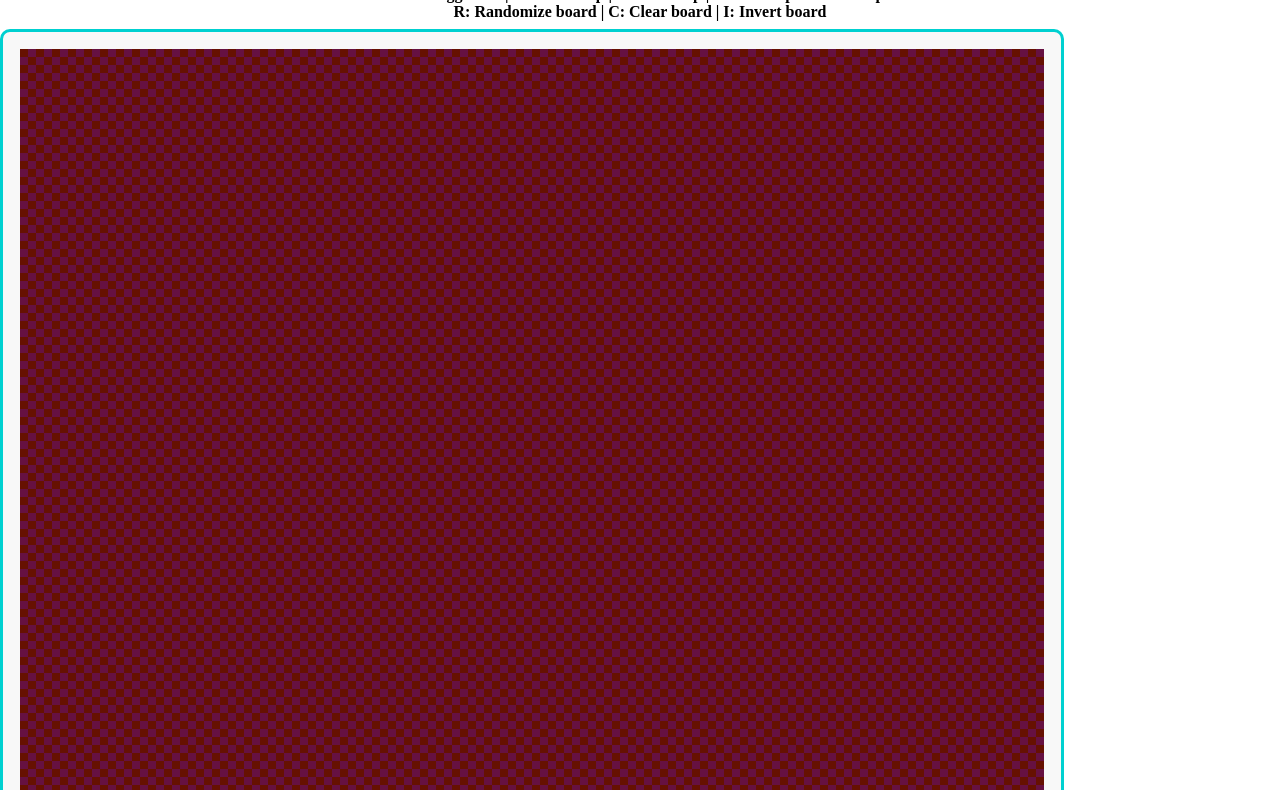
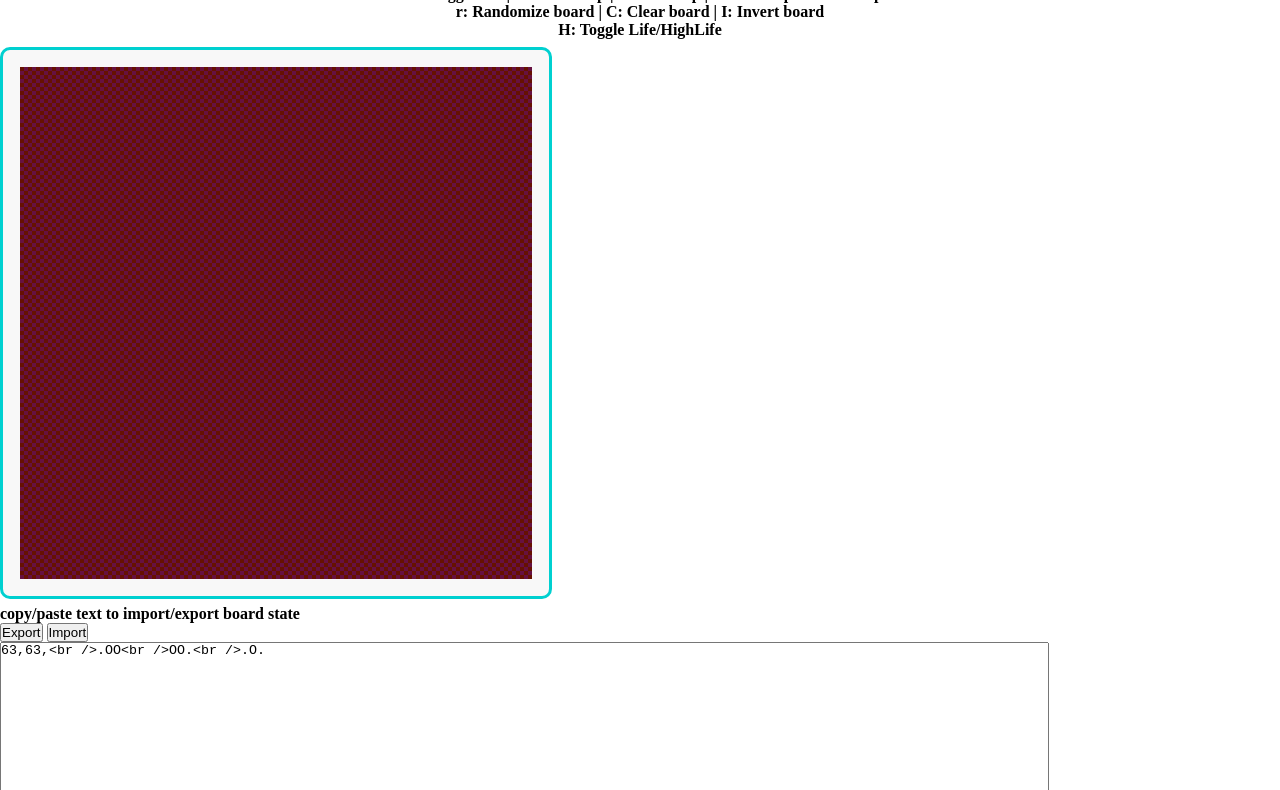
Before and after one commit to glamcube17/MULife, a plain HTML site: page index.html in a window 1280 px wide. Shown: the part 60-850 px from the top of the page. Drawn offline with Linux system fonts and the light colour scheme.

Commit message:
Import/export board state from plaintext

```diff
--- a/index.html
+++ b/index.html
@@ -38,9 +38,11 @@
 
 		<h1 class='center-content'>Game of Life Test</h1>
 
-		<h4 class='center-content'>LMouse: Toggle cell | Enter: 1-Step | A: Auto-step | -/=: Slow/speed auto-step rate</h4>
-		<h4 class='center-content'> R: Randomize board | C: Clear board | I: Invert board</h4>
+		<h4 class='center-content'>LMouse: Toggle cell | Enter: 1-Step | a: Auto-step | -/=: Slow/speed auto-step rate</h4>
+		<h4 class='center-content'> r: Randomize board | C: Clear board | I: Invert board</h4>
+		<h4 class='center-content'> H: Toggle Life/HighLife</h4>
 
+		<!-- <input type="checkbox" name="highLifeCheckbox" value="HighLife" />HighLife -->
 
 	</div>
 
@@ -49,30 +51,48 @@
 		<div class='stretch-container'>
 
 			<div class='canvas-div'>
-				<canvas id='tab00-canvas' height='1024' width='1024'>
+				<canvas id='life-canvas' height='512' width='512'>
 						Oops! Canvas not supported. Try Firefox!
 				</canvas>
+
+
+
 			</div>
+
+			<!-- @todo I'm aware this is not how to do formatting -->
+			<!-- I'll do it properly later when I can be bothered to remember how -->
+			<br /><br /><br /><br /><br /><br />
+			<br /><br /><br /><br /><br /><br />
+			<br /><br /><br /><br /><br /><br />
+			<br /><br /><br /><br /><br /><br />
+			<br /><br /><br /><br /><br /><br />
+			<br />
+			<!-- <br /><br /><br /><br /><br /> -->
+
+			<h4>copy/paste text to import/export board state</h4>
+			<button onclick='serialize()'>Export</button>
+			<button onclick='deserialize()'>Import</button>
+			<br />
+			<textarea name='iotextbox' id='iotextbox' cols='129' rows='16' onclick='this.select()'>63,63,<br />.OO<br />OO.<br />.O.</textarea>
 
 		</div>
  	</div>
 
+
+
 </div>
 
 
-<!---
-	Dialog boxes
---->
-
 
 	<script>
-	$(".canvas-div").draggable(
-		{
-			containment: "parent",
-			//handle: "div",
-			cancel: "canvas"
-		}
-	);
+	//Don't see the need for this to be draggable and it was making the layout hard to actually format
+	<!-- $(".canvas-div").draggable( -->
+		<!-- { -->
+			<!-- containment: "parent", -->
+			<!-- //handle: "div", -->
+			<!-- cancel: "canvas" -->
+		<!-- } -->
+	<!-- ); -->
 
 	var canvas = $("canvas")[0];
 	var context = canvas.getContext("2d");
@@ -83,22 +103,21 @@
 	context.fillRect(0,0,context.canvas.width, context.canvas.height);
 
 
+	var textbox = document.getElementById("iotextbox");
+	textbox.contentEditable = "true";
+
+
+
+
 	const N = 128;
 
 	var autoStepping = false;
 	var autoStepRate = 0;
 
+	var highLife = false;
 
 	const celw = context.canvas.width/N;
 	const celh = context.canvas.height/N;
-	const digits = "0123456789abcdef";
-
-	<!-- for(let i=0; i<N; i++){ -->
-		<!-- for(let j=0; j<N; j++){ -->
-			<!-- context.fillStyle= '#'+digits[i%16]+digits[i%16]+"00"+digits[j%16]+digits[j%16]; -->
-			<!-- context.fillRect(context.canvas.width*(i/N)-1,context.canvas.height*(j/N)-1,context.canvas.width*((i+1)/N)+1, context.canvas.height*((j+1)/N)+1); -->
-		<!-- } -->
-	<!-- } -->
 
 	context.restore();
 
@@ -129,6 +148,7 @@
 
 
 	addEventListener("keydown", function(ev){
+		if(ev.ctrlKey || ev.altKey){return;}
 		switch(ev.key){
 		case "Enter":
 			doStep();
@@ -145,11 +165,14 @@
 		case "-":
 			autoStepRate = Math.min(1000,autoStepRate+10);
 			break;
-		case "c": case "C":
+		case "C":
 			clearBoard();
 			break;
-		case "i": case "I":
+		case "I":
 			invertBoard();
+			break;
+		case "H":
+			highLife = !highLife;
 			break;
 		}
 	});
@@ -178,7 +201,7 @@
 			for(let j=0; j < N; j++){
 				let wasalive = ( cells[i][j] == true );
 				let neighbors = cellneighbors[i][j];
-				let isalive = !!( neighbors == 3 || ( neighbors == 2 && wasalive ) );
+				let isalive = !!( neighbors == 3 || ( neighbors == 2 && wasalive ) || highLife && neighbors == 6 );
 				cells[i][j] = isalive;
 
 				if(isalive){
@@ -209,6 +232,7 @@
 
 
 	function setCell(i,j,state){
+		if(i >= N || j >= N || i < 0 || j < 0){ return; }
 		cells[i][j] = state;
 		if(state === true){
 			context.fillStyle="#66ccff";
@@ -245,6 +269,61 @@
 
 	function sleep(ms) { return new Promise(resolve => setTimeout(resolve, ms)); }
 
+
+
+
+	function serialize(){
+		let str = "";
+		for(let j=0; j<N; j++){
+			for(let i=0; i<N; i++){
+				str = str + ( cells[i][j] ? "O":"." );
+			}
+			str = str + '\n'; //"\n";
+		}
+		textbox.value = str;
+		textbox.select();
+		document.execCommand("copy");
+	}
+	function deserialize(){
+		let str = textbox.value;
+
+		let i0 = 0; let j0 = 0;
+		if(str.split(',').length > 1){
+			i0 = Number(str.split(',')[0]);
+			j0 = Number(str.split(',')[1]);
+			str = str.split(',')[2];
+		}
+
+		let c = 0; let C = Math.min(str.length, (N-i0)*(N-j0));
+		let i = i0; let j = j0; let c0 = 0;
+		if(str[0] == '\n'){ c0 = 1; }
+		for(c = c0; c < C; c++){
+			<!-- if(i >= N){ j++; i=i0; continue; } -->
+			<!-- if(j >= N){ return; } -->
+			switch(str[c]){
+				case 'O':
+					setCell(i,j,true);
+					i++;
+					break;
+				case '.':
+					setCell(i,j,false);
+					i++;
+					break;
+				case '\n':
+					j++;
+					i=i0;
+					break;
+				case ' ':
+					i++;
+					break;
+			}
+
+		}
+	}
+
+
+
+
 	</script>
 
   </body>
```
